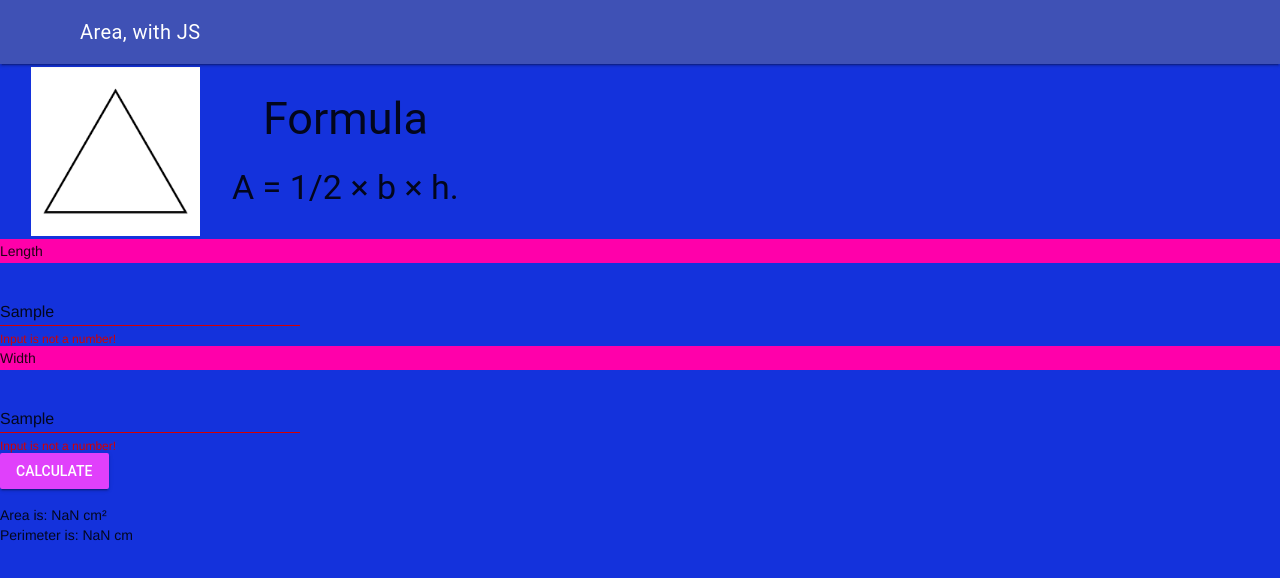
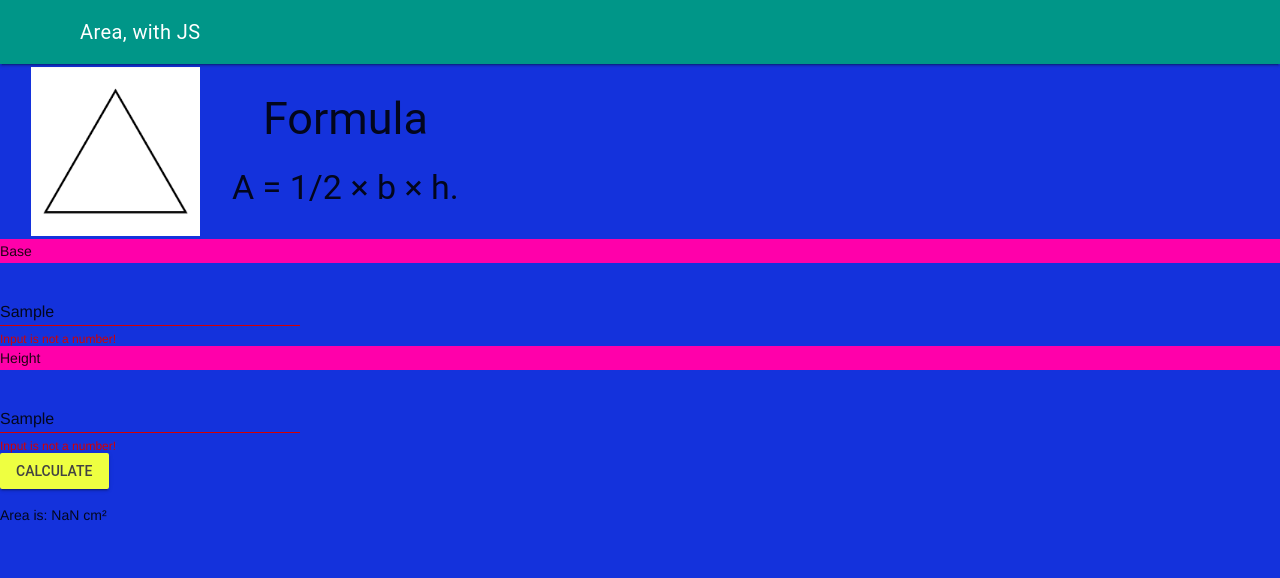
Before and after one commit to ICD2O-Digital-Tech-IsaaqS/Unit2-04-HTML-AreaTriangle, a plain HTML site: page index.html in a window 1280 px wide. Both pictures are taken after typing "Sample", "Sample" into the empty fields and a click on the button "CALCULATE". Drawn offline with nearby package versions, Linux system fonts and the light colour scheme.

Commit message:
Triangle

```diff
--- a/index.html
+++ b/index.html
@@ -11,7 +11,7 @@
     <link rel="icon" type="image/png" sizes="16x16" href="./favicon_io (5)/favicon-16x16.png" />
     <link rel="manifest" href="./favicon_io (5)/site.webmanifest" />
     <link rel="stylesheet" href="https://fonts.googleapis.com/icon?family=Material+Icons" />
-    <link rel="stylesheet" href="https://code.getmdl.io/1.3.0/material.indigo-purple.min.css" />
+    <link rel="stylesheet" href="https://code.getmdl.io/1.3.0/material.teal-lime.min.css" />
     <link rel="stylesheet" href="./css/style.css" />
     <title>Area of a triangle, with JavaScript</title>
   </head>
@@ -38,30 +38,30 @@
         </table>
         <!-- Simple Textfield -->
         <form action="#">
-          <p>Length</p>
+          <p>Base</p>
           <div class="mdl-textfield mdl-js-textfield">
             <input
               class="mdl-textfield__input"
               type="text"
               pattern="-?[0-9]*(\.[0-9]+)?"
-              id="length-of-rectangle"
+              id="base-of-triangle"
             />
-            <label class="mdl-textfield__label" for="length-of-rectangle">length ...</label>
+            <label class="mdl-textfield__label" for="base-of-triangle">base ...</label>
             <span class="mdl-textfield__error">Input is not a number!</span>
           </div>
         </form>
 
         <!-- Numeric Textfield -->
         <form action="#">
-          <p>Width</p>
+          <p>Height</p>
           <div class="mdl-textfield mdl-js-textfield">
             <input
               class="mdl-textfield__input"
               type="text"
               pattern="-?[0-9]*(\.[0-9]+)?"
-              id="width-of-rectangle"
+              id="height-of-triangle"
             />
-            <label class="mdl-textfield__label" for="width-of-rectangle">width ...</label>
+            <label class="mdl-textfield__label" for="height-of-triangle">height ...</label>
             <span class="mdl-textfield__error">Input is not a number!</span>
           </div>
         </form>
@@ -77,7 +77,6 @@
         <p>
           <div id="answers">
             <div id="area"></div>
-            <div id="perimeter"></div>
           </div>
         </p>
       </main>
--- a/js/script.js
+++ b/js/script.js
@@ -10,14 +10,12 @@
  */
 function calculate () {
   // input
-  let length = parseInt(document.getElementById('length-of-rectangle').value);
-  let width = parseInt(document.getElementById('width-of-rectangle').value);
+  let base = parseInt(document.getElementById('base-of-triangle').value);
+  let height = parseInt(document.getElementById('height-of-triangle').value);
 
   // process
-  let area = length * width;
-  let perimeter = 2 * (length + width);
+  let area = base * height / 2;
 
   // output
   document.getElementById('area').innerHTML = 'Area is: ' + area + ' cm²'
-  document.getElementById('perimeter').innerHTML = 'Perimeter is: ' + perimeter + ' cm'
 }
```
